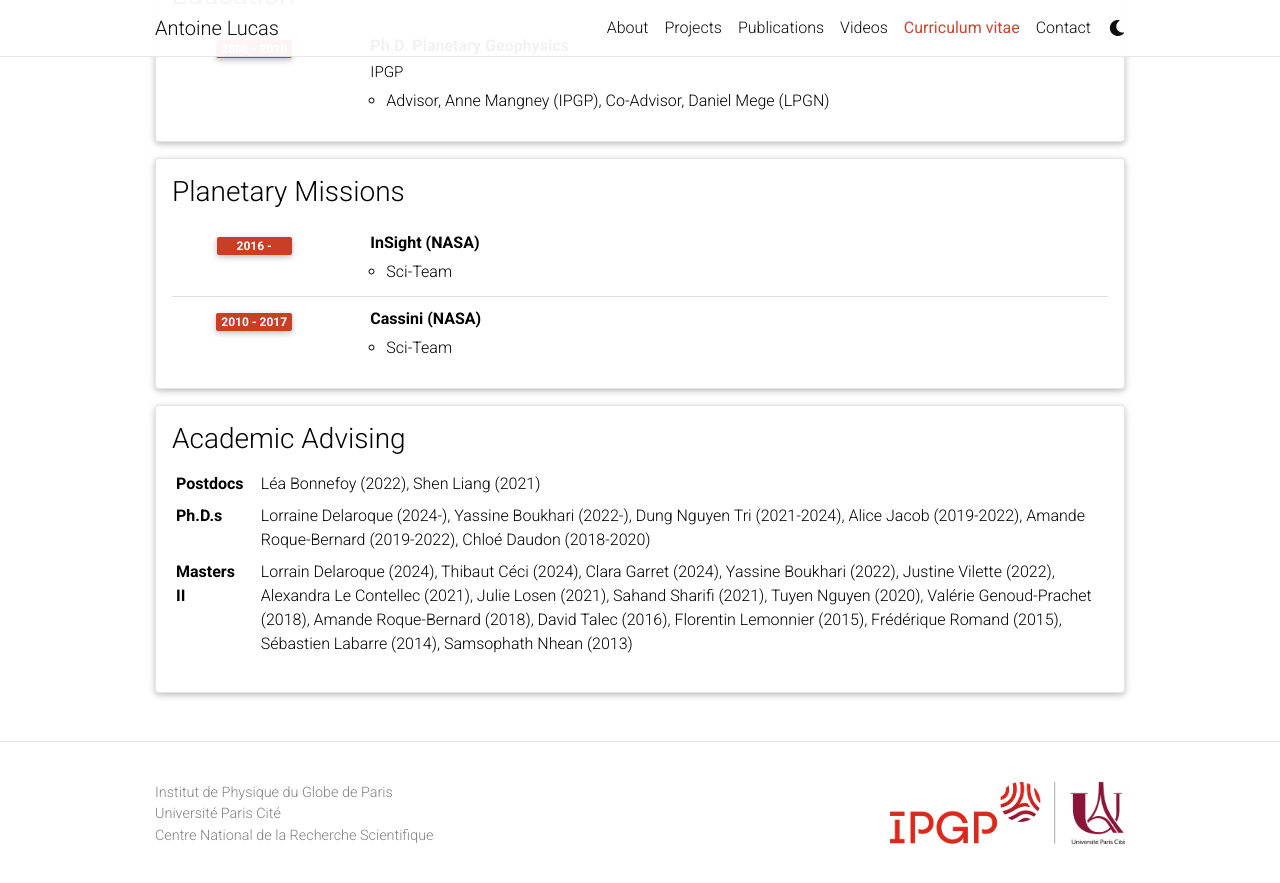
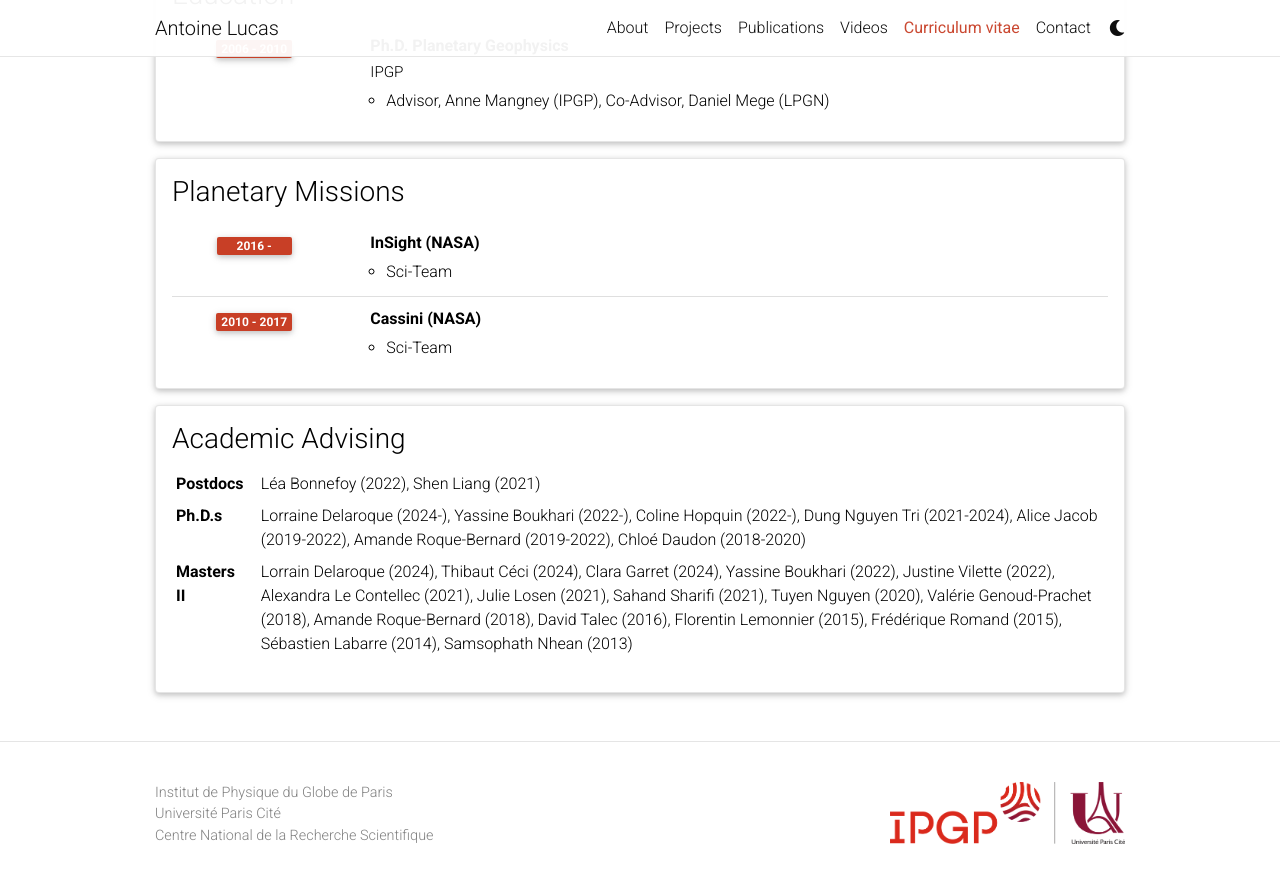
Before and after one commit to spaceavalancher/spaceavalancher.github.io, a Jekyll site: the page built from _pages/cv.md, in a window 1280 px wide and 900 px high, scrolled down 853 px. Shown: the top 883 px of the window. Built offline with Jekyll 4.4.1, drawn with Linux system fonts in a browser that asks for light colours; full-size pictures stand in for the smaller copies a plugin makes; comment, search, counter and statistics services are not loaded; a style sheet for code colours, icons or effects is not loaded.

Commit message:
Update cv.yml

```diff
--- a/_data/cv.yml
+++ b/_data/cv.yml
@@ -47,6 +47,6 @@
     - name: Postdocs
       value: Léa Bonnefoy (2022), Shen Liang (2021)
     - name: Ph.D.s
-      value: Lorraine Delaroque (2024-), Yassine Boukhari (2022-), Dung Nguyen Tri (2021-2024), Alice Jacob (2019-2022), Amande Roque-Bernard (2019-2022), Chloé Daudon (2018-2020)
+      value: Lorraine Delaroque (2024-), Yassine Boukhari (2022-), Coline Hopquin (2022-), Dung Nguyen Tri (2021-2024), Alice Jacob (2019-2022), Amande Roque-Bernard (2019-2022), Chloé Daudon (2018-2020)
     - name: Masters II
       value: Lorrain Delaroque (2024), Thibaut Céci (2024), Clara Garret (2024), Yassine Boukhari (2022), Justine Vilette (2022), Alexandra Le Contellec (2021), Julie Losen (2021), Sahand Sharifi (2021), Tuyen Nguyen (2020),  Valérie Genoud-Prachet (2018), Amande Roque-Bernard  (2018), David Talec (2016), Florentin Lemonnier (2015), Frédérique Romand (2015), Sébastien Labarre (2014), Samsophath Nhean (2013)
```
